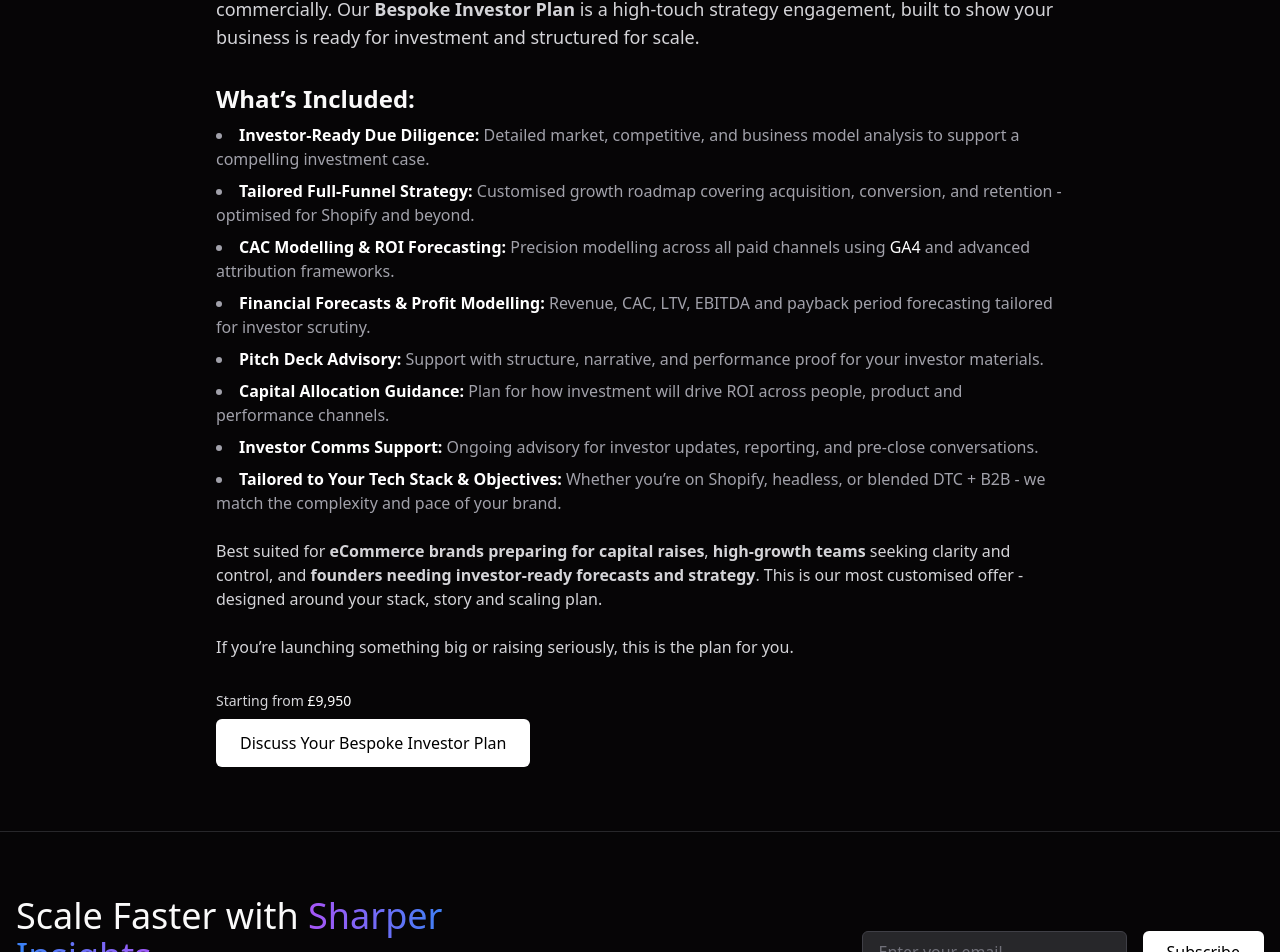
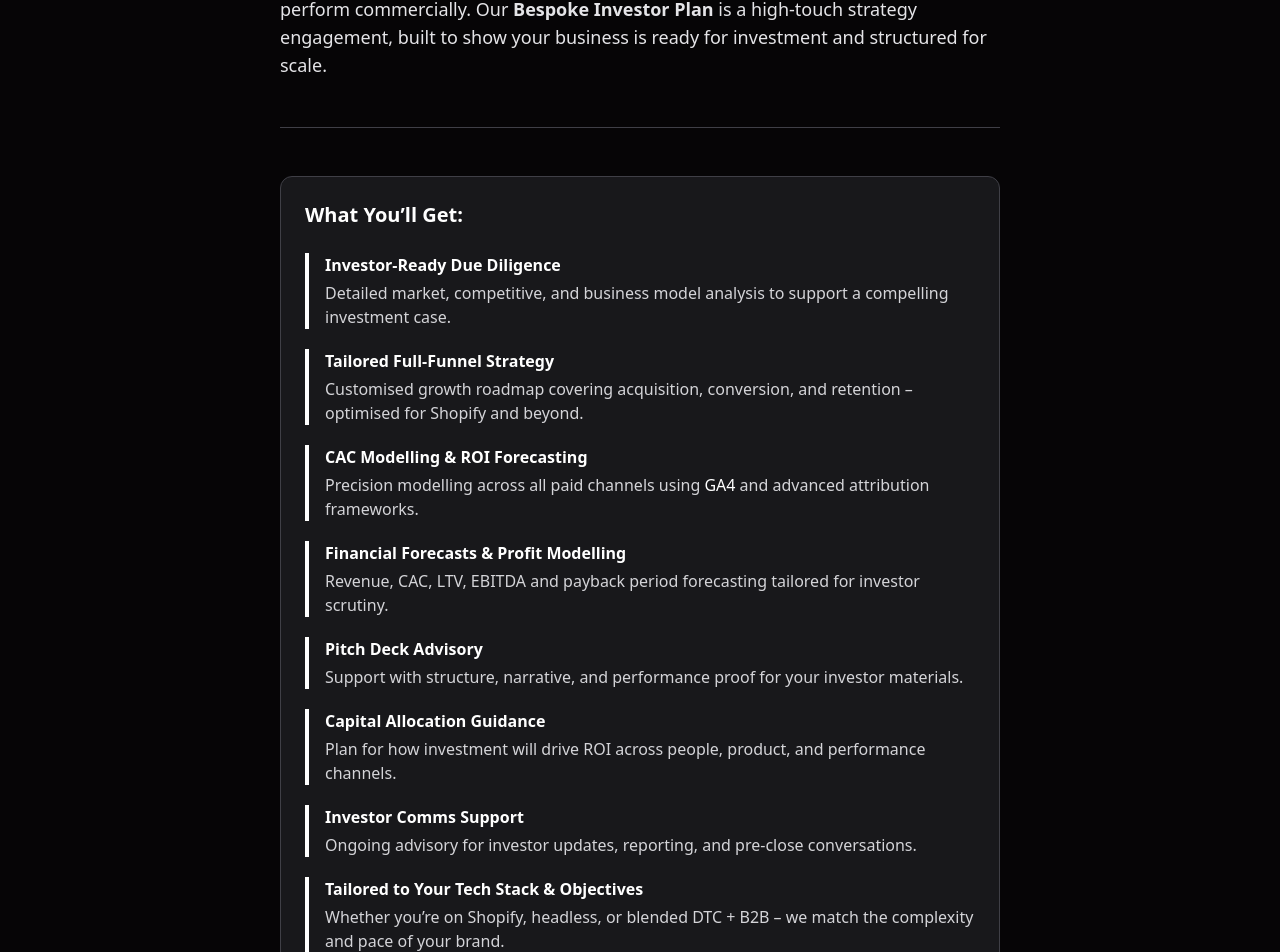
Before and after one commit to RetailSuccessCoach/retail-success-coach, a Next.js app: page /bespoke-investor-plan in a window 1280 px wide. Shown: the part 273-1225 px from the top of the page. Built offline with nearby package versions, Linux system fonts and the light colour scheme.

Commit message:
Final polish: Bespoke Investor Plan page UX + accessibility

```diff
--- a/src/app/bespoke-investor-plan/page.tsx
+++ b/src/app/bespoke-investor-plan/page.tsx
@@ -17,70 +17,100 @@ export default function BespokeInvestorPlanPage() {
         />
       </Head>
       <MainLayout>
-        <section className="py-16 px-6 max-w-4xl mx-auto">
-          <h1 className="text-4xl font-bold mb-4">
+        <section
+          aria-label="Bespoke Investor Plan Information"
+          className="py-16 px-4 sm:px-6 max-w-3xl mx-auto text-zinc-300 space-y-12"
+        >
+          {/* Header */}
+          <div className="space-y-4">
+            <h1 className="text-3xl sm:text-4xl font-bold text-white leading-snug">
               Bespoke Investor Plan: Capital-Ready Strategy for High-Growth Brands
             </h1>
-          <p className="text-lg text-zinc-300 mb-6">
+            <p className="text-base sm:text-lg leading-relaxed text-zinc-200">
               Raising capital or scaling fast? Your growth plan needs to impress investors and perform commercially. Our <strong>Bespoke Investor Plan</strong> is a high-touch strategy engagement, built to show your business is ready for investment and structured for scale.
             </p>
+          </div>
 
-          <h2 className="text-2xl font-semibold mt-8 mb-2">What’s Included:</h2>
-          <ul className="list-disc list-inside text-zinc-400 space-y-2">
-            <li>
-              <span className="font-semibold text-white">Investor-Ready Due Diligence:</span>{" "}
-              Detailed market, competitive, and business model analysis to support a compelling investment case.
-            </li>
-            <li>
-              <span className="font-semibold text-white">Tailored Full-Funnel Strategy:</span>{" "}
-              Customised growth roadmap covering acquisition, conversion, and retention - optimised for Shopify and beyond.
-            </li>
-            <li>
-              <span className="font-semibold text-white">CAC Modelling & ROI Forecasting:</span>{" "}
-              Precision modelling across all paid channels using <span className="text-white">GA4</span> and advanced attribution frameworks.
-            </li>
-            <li>
-              <span className="font-semibold text-white">Financial Forecasts & Profit Modelling:</span>{" "}
-              Revenue, CAC, LTV, EBITDA and payback period forecasting tailored for investor scrutiny.
-            </li>
-            <li>
-              <span className="font-semibold text-white">Pitch Deck Advisory:</span>{" "}
-              Support with structure, narrative, and performance proof for your investor materials.
-            </li>
-            <li>
-              <span className="font-semibold text-white">Capital Allocation Guidance:</span>{" "}
-              Plan for how investment will drive ROI across people, product and performance channels.
-            </li>
-            <li>
-              <span className="font-semibold text-white">Investor Comms Support:</span>{" "}
-              Ongoing advisory for investor updates, reporting, and pre-close conversations.
-            </li>
-            <li>
-              <span className="font-semibold text-white">Tailored to Your Tech Stack & Objectives:</span>{" "}
-              Whether you’re on Shopify, headless, or blended DTC + B2B - we match the complexity and pace of your brand.
-            </li>
-          </ul>
+          {/* Divider */}
+          <div className="border-t border-zinc-700" />
 
-          <p className="mt-6 text-zinc-300">
-            Best suited for <strong>eCommerce brands preparing for capital raises</strong>, <strong>high-growth teams</strong> seeking clarity and control, and <strong>founders needing investor-ready forecasts and strategy</strong>. This is our most customised offer - designed around your stack, story and scaling plan.
+          {/* What You’ll Get */}
+          <div className="bg-zinc-900 border border-zinc-700 rounded-xl p-5 sm:p-6">
+            <h2 className="text-xl font-semibold text-white mb-6">What You’ll Get:</h2>
+
+            <div className="space-y-5 text-sm sm:text-base leading-relaxed">
+              <div className="border-l-4 border-white pl-4">
+                <p className="text-white font-semibold mb-1">Investor-Ready Due Diligence</p>
+                <p className="text-zinc-300">Detailed market, competitive, and business model analysis to support a compelling investment case.</p>
+              </div>
+
+              <div className="border-l-4 border-white pl-4">
+                <p className="text-white font-semibold mb-1">Tailored Full-Funnel Strategy</p>
+                <p className="text-zinc-300">Customised growth roadmap covering acquisition, conversion, and retention – optimised for Shopify and beyond.</p>
+              </div>
+
+              <div className="border-l-4 border-white pl-4">
+                <p className="text-white font-semibold mb-1">CAC Modelling & ROI Forecasting</p>
+                <p className="text-zinc-300">Precision modelling across all paid channels using <span className="text-white">GA4</span> and advanced attribution frameworks.</p>
+              </div>
+
+              <div className="border-l-4 border-white pl-4">
+                <p className="text-white font-semibold mb-1">Financial Forecasts & Profit Modelling</p>
+                <p className="text-zinc-300">Revenue, CAC, LTV, EBITDA and payback period forecasting tailored for investor scrutiny.</p>
+              </div>
+
+              <div className="border-l-4 border-white pl-4">
+                <p className="text-white font-semibold mb-1">Pitch Deck Advisory</p>
+                <p className="text-zinc-300">Support with structure, narrative, and performance proof for your investor materials.</p>
+              </div>
+
+              <div className="border-l-4 border-white pl-4">
+                <p className="text-white font-semibold mb-1">Capital Allocation Guidance</p>
+                <p className="text-zinc-300">Plan for how investment will drive ROI across people, product, and performance channels.</p>
+              </div>
+
+              <div className="border-l-4 border-white pl-4">
+                <p className="text-white font-semibold mb-1">Investor Comms Support</p>
+                <p className="text-zinc-300">Ongoing advisory for investor updates, reporting, and pre-close conversations.</p>
+              </div>
+
+              <div className="border-l-4 border-white pl-4">
+                <p className="text-white font-semibold mb-1">Tailored to Your Tech Stack & Objectives</p>
+                <p className="text-zinc-300">Whether you’re on Shopify, headless, or blended DTC + B2B – we match the complexity and pace of your brand.</p>
+              </div>
+            </div>
+          </div>
+
+          {/* Divider */}
+          <div className="border-t border-zinc-700" />
+
+          {/* Audience */}
+          <div className="space-y-4 text-sm sm:text-base leading-relaxed text-zinc-200">
+            <p>
+              Best suited for <strong>eCommerce brands preparing for capital raises</strong>, <strong>high-growth teams</strong> seeking clarity and control, and <strong>founders needing investor-ready forecasts and strategy</strong>. This is our most customised offer – designed around your stack, story and scaling plan.
             </p>
 
-          <p className="mt-6 text-zinc-300">
+            <p>
               If you’re launching something big or raising seriously, this is the plan for you.
             </p>
+          </div>
 
-          <div className="mt-8">
-            <p className="text-zinc-300 text-sm mb-2">
+          {/* CTA */}
+          <div className="bg-zinc-800 border border-zinc-700 rounded-xl p-5 sm:p-6 text-center">
+            <p className="text-sm text-zinc-400 mb-3">
               Starting from <span className="text-white font-medium">£9,950</span>
             </p>
             <a
               href="/bespoke-investor-plan-call"
-              className="inline-block px-6 py-3 bg-white text-black font-medium rounded-md hover:bg-zinc-200 transition"
+              role="button"
+              aria-label="Discuss your Bespoke Investor Plan"
+              className="inline-block px-6 py-3 bg-white text-black font-semibold rounded-full hover:bg-zinc-200 transition-colors"
             >
-              Discuss Your Bespoke Investor Plan
+              Discuss Your Bespoke Investor Plan →
             </a>
           </div>
         </section>
+
       </MainLayout>
     </>
   );
```
Lines whose indentation alone changed are shown as unchanged.
